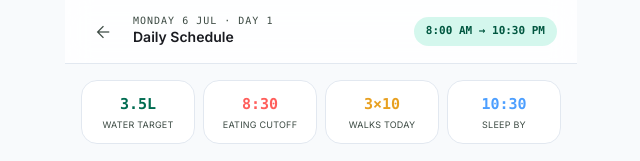
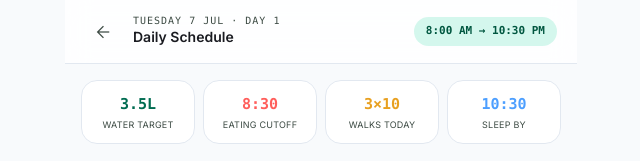
Before and after one commit to praveenkumardunna-cyber/transform100, a plain HTML site: page schedule.html in a window 1280 px wide. Shown: the top 161 px of the page, 319-959 px from the left. Drawn offline with nearby package versions, Linux system fonts and the light colour scheme.

Commit message:
Add files via upload

```diff
--- a/schedule.html
+++ b/schedule.html
@@ -40,7 +40,7 @@ body{min-height:max(844px,100dvh)}
       <span class="material-symbols-outlined ms text-on-surface-variant text-[20px]">arrow_back</span>
     </a>
     <div>
-      <div class="text-[10px] font-mono text-on-surface-variant uppercase tracking-widest leading-none">Monday 6 Jul · Day 1</div>
+      <div class="text-[10px] font-mono text-on-surface-variant uppercase tracking-widest leading-none" id="sched-date">Today · Day 1</div>
       <div class="text-[14px] font-semibold text-on-surface">Daily Schedule</div>
     </div>
   </div>
@@ -527,5 +527,20 @@ body{min-height:max(844px,100dvh)}
   <a href="tracker.html" class="flex flex-col items-center gap-0.5 px-3 py-1.5 rounded-xl text-on-surface-variant hover:bg-surface-container transition-colors"><span class="material-symbols-outlined ms text-[22px]">analytics</span><span class="text-[9px] font-mono uppercase tracking-tighter">Tracker</span></a>
   <a href="more.html" class="flex flex-col items-center gap-0.5 px-3 py-1.5 rounded-xl text-on-surface-variant hover:bg-surface-container transition-colors"><span class="material-symbols-outlined ms text-[22px]">apps</span><span class="text-[9px] font-mono uppercase tracking-tighter">More</span></a>
 </nav>
+<script>
+// Dynamic date + day number from localStorage setup
+(function(){
+  const MONTHS = ['Jan','Feb','Mar','Apr','May','Jun','Jul','Aug','Sep','Oct','Nov','Dec'];
+  const DAYS   = ['Sunday','Monday','Tuesday','Wednesday','Thursday','Friday','Saturday'];
+  let setup = {};
+  try { setup = JSON.parse(localStorage.getItem('t100_setup') || '{}'); } catch(e) {}
+  const startDate = setup.startDate ? new Date(setup.startDate + 'T00:00:00') : new Date('2026-07-07T00:00:00');
+  const today = new Date(); today.setHours(0,0,0,0);
+  const dayNum = Math.max(1, Math.floor((today - startDate) / 86400000) + 1);
+  const dayLabel = DAYS[today.getDay()] + ' ' + today.getDate() + ' ' + MONTHS[today.getMonth()];
+  const el = document.getElementById('sched-date');
+  if (el) el.textContent = dayLabel + ' · Day ' + dayNum;
+})();
+</script>
 </body>
 </html>
```
Also changed, not shown: checklist.html (+15 -1 lines).
